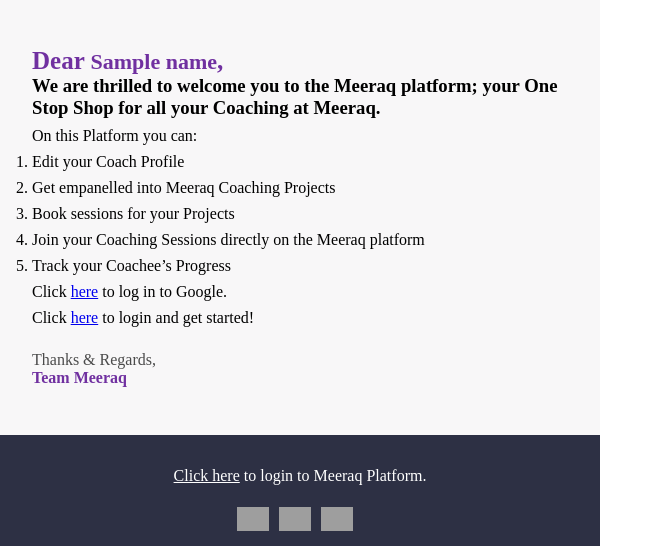
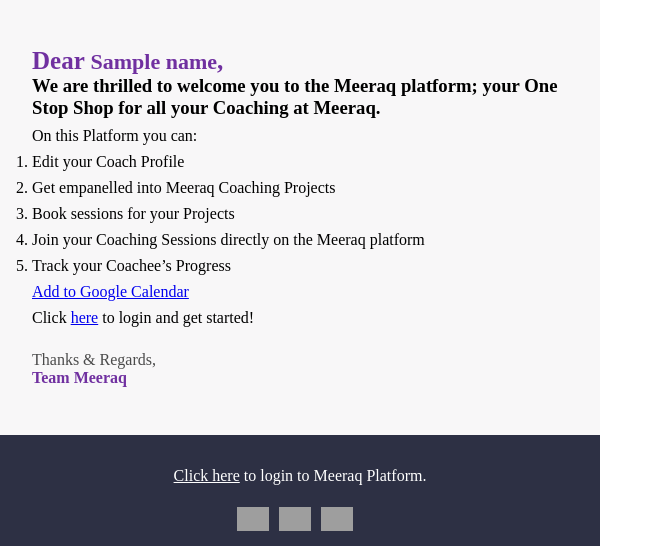
Before and after one commit to Meeraq/operations-backend, a Django app: template templates/coach_templates/pmo-adds-coach-as-user.html in a window 1280 px wide. Shown: the part 73-619 px from the top of the page, without its empty margins (0-663 px from the left). Run offline with Django 3.2, Linux system fonts and the light colour scheme; the template is opened without the code that fills it: most values are stand-ins (such as "Sample title", 1, 10 or a date in 2020); grey boxes are pictures that could not be loaded.

Commit message:
email template change

```diff
--- a/templates/coach_templates/pmo-adds-coach-as-user.html
+++ b/templates/coach_templates/pmo-adds-coach-as-user.html
@@ -20,7 +20,8 @@
       <li class="child-para">Track your Coachee’s Progress</li>
   </ol>
   {% if email %}
-  <p class="child-para">Click <a href="http://127.0.0.1:8000/api/google/oauth/{{email}}/">here</a> to log in to Google.</p>
+  <p class="child-para"><a href="http://127.0.0.1:8000/api/google/oauth/{{email}}/" style="text-decoration: underline;">Add to Google Calendar</a></p>
+
 {% endif %}
   <p class="child-para" >Click <a href="https://caas.meeraq.com/">here</a> to login and get started!</p>
 
```
